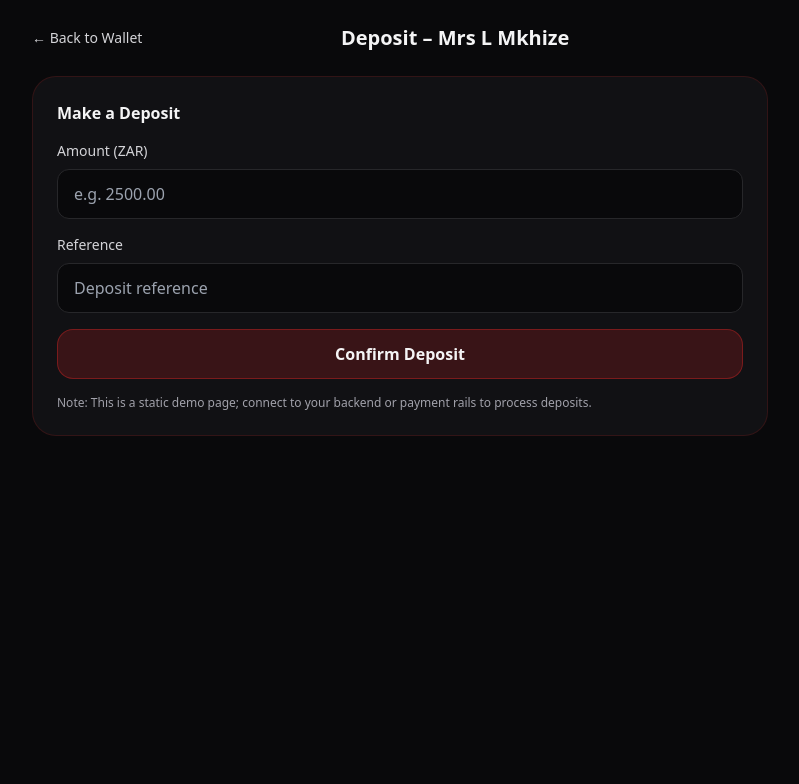
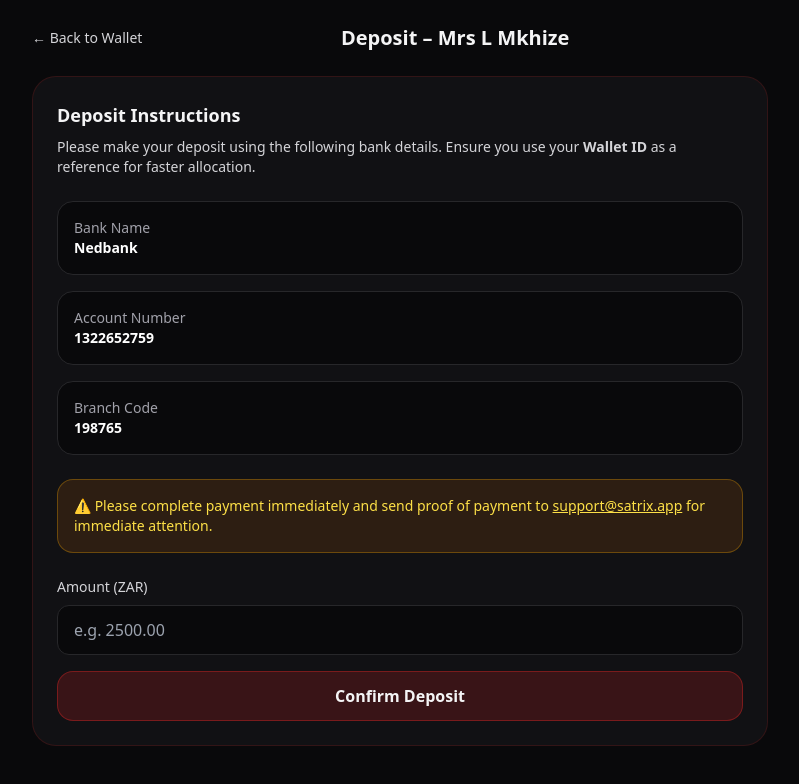
Before and after one commit to Greenbnds/L-Mkhize, a plain HTML site: page deposit.html in a window 1280 px wide. Shown: the whole page, without its empty margins (240-1039 px from the left). Drawn offline with nearby package versions, Linux system fonts and the light colour scheme.

Commit message:
Add files via upload

```diff
--- a/deposit.html
+++ b/deposit.html
@@ -15,19 +15,44 @@
 
   <main class="max-w-3xl mx-auto px-4">
     <section class="rounded-3xl border border-red-900/30 bg-zinc-900/60 p-6">
-      <h2 class="font-semibold">Make a Deposit</h2>
-      <form class="mt-4 grid gap-4">
+      <h2 class="font-semibold text-lg">Deposit Instructions</h2>
+      <p class="mt-2 text-sm text-zinc-300">
+        Please make your deposit using the following bank details. Ensure you use your <strong>Wallet ID</strong> as a reference for faster allocation.
+      </p>
+
+      <!-- Bank Details -->
+      <div class="mt-6 grid gap-4 text-sm">
+        <div class="rounded-2xl border border-zinc-800 bg-zinc-950 p-4">
+          <p class="text-zinc-400">Bank Name</p>
+          <p class="font-semibold text-white">Nedbank</p>
+        </div>
+        <div class="rounded-2xl border border-zinc-800 bg-zinc-950 p-4">
+          <p class="text-zinc-400">Account Number</p>
+          <p class="font-semibold text-white">1322652759</p>
+        </div>
+        <div class="rounded-2xl border border-zinc-800 bg-zinc-950 p-4">
+          <p class="text-zinc-400">Branch Code</p>
+          <p class="font-semibold text-white">198765</p>
+        </div>
+      </div>
+
+      <!-- Notice -->
+      <div class="mt-6 p-4 rounded-2xl border border-yellow-600/40 bg-yellow-900/30">
+        <p class="text-yellow-300 text-sm">
+          ⚠️ Please complete payment immediately and send proof of payment to <a href="mailto:support@satrix.app" class="underline">support@satrix.app</a> for immediate attention.
+        </p>
+      </div>
+
+      <!-- Deposit Form -->
+      <form class="mt-6 grid gap-4">
         <label class="grid gap-2">
           <span class="text-sm text-zinc-300">Amount (ZAR)</span>
           <input type="number" min="1" step="0.01" class="px-4 py-3 rounded-xl bg-zinc-950 border border-zinc-800 outline-none" placeholder="e.g. 2500.00" required />
         </label>
-        <label class="grid gap-2">
-          <span class="text-sm text-zinc-300">Reference</span>
-          <input type="text" class="px-4 py-3 rounded-xl bg-zinc-950 border border-zinc-800 outline-none" placeholder="Deposit reference" />
-        </label>
-        <button type="submit" class="rounded-2xl px-5 py-3 font-semibold border border-red-600/40 bg-red-600/20 hover:bg-red-600/30">Confirm Deposit</button>
+        <button type="submit" class="rounded-2xl px-5 py-3 font-semibold border border-red-600/40 bg-red-600/20 hover:bg-red-600/30">
+          Confirm Deposit
+        </button>
       </form>
-      <p class="text-xs text-zinc-400 mt-4">Note: This is a static demo page; connect to your backend or payment rails to process deposits.</p>
     </section>
   </main>
 </body>
```
